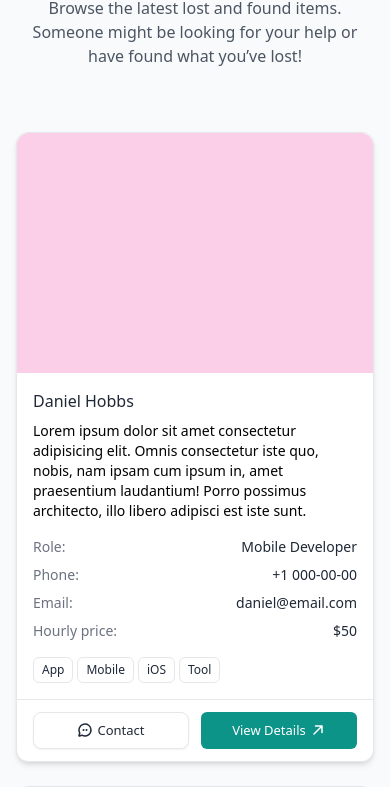
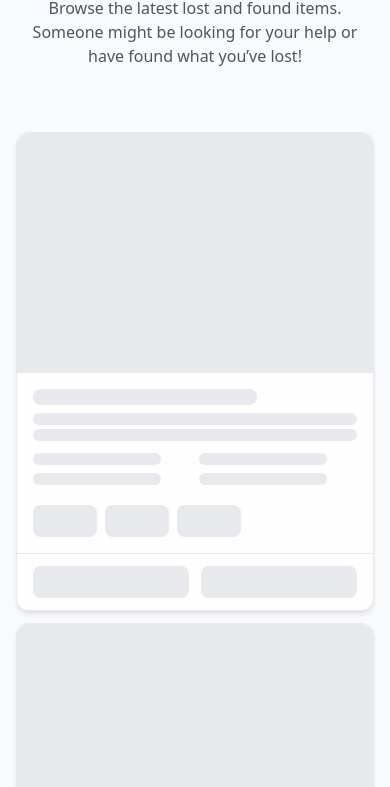
Before and after one commit to mohammadnahid7/foundly-client, a React (Vite) app: page / in a window 390 px wide. Shown: the part 1317-2104 px from the top of the page. Built offline with nearby package versions, Linux system fonts and the light colour scheme.

Commit message:
LostReportsPage: Reports grid responsive fixed

```diff
--- a/src/components/ReportGrid.jsx
+++ b/src/components/ReportGrid.jsx
@@ -1,18 +1,27 @@
 import clsx from "clsx";
-import { useEffect, useState } from "react";
+import { useContext, useEffect, useState } from "react";
+import { ReportsViewContext } from "../contexts/ReportsViewProvider";
+import { defaultTexts } from "../utils/DefaultTexts";
 import ReportCard from "./common/ReportCard";
 import ReportCardSkeleton from "./common/ReportCardSkeleton";
 
 const ReportGrid = ({ className = "" }) => {
 	const [documentLoad, setDocumentLoad] = useState(false);
+	const { reportsViewMode } = useContext(ReportsViewContext);
+	const isListMode = reportsViewMode == defaultTexts.reportsListView ? true : false;
+
 	useEffect(() => {
-		const timer = setTimeout(() => setDocumentLoad(true), 5000);
+		const timer = setTimeout(() => setDocumentLoad(true), 55000);
 		return () => clearTimeout(timer);
 	});
 
 	return (
 		<>
-			<div className={clsx(className, "grid grid-cols-1 md:grid-cols-2 lg:grid-cols-1 gap-6")}>
+			<div
+				className={clsx(
+					className,
+					`grid grid-cols-1 ${isListMode ? "overflow-x-scroll" : "md:grid-cols-2 lg:grid-cols-3 "} gap-3 md:gap-6`
+				)}>
 				{documentLoad
 					? [1, 2, 3].map((el, idx) => <ReportCard key={idx} />)
 					: [1, 2, 3].map((el, idx) => <ReportCardSkeleton key={idx} />)}
--- a/src/components/common/ReportCard.jsx
+++ b/src/components/common/ReportCard.jsx
@@ -13,9 +13,9 @@ const ReportCard = () => {
 	return (
 		<>
 			<div
-				className={`${isListMode ? "flex-row max-w-4xl place-self-center w-full" : "flex-col"} flex bg-white border shadow-md border-gray-200 rounded-xl dark:bg-neutral-800 dark:border-neutral-700`}>
+				className={`${isListMode ? "flex-row max-w-4xl place-self-start md:place-self-center w-full min-w-[620px]" : "flex-col"} flex bg-white border shadow-md border-gray-200 rounded-xl dark:bg-neutral-800 dark:border-neutral-700`}>
 				<div
-					className={`${isListMode ? "w-40 rounded-l-xl" : "rounded-t-xl h-60"} shrink-0 bg-pink-200 dark:bg-pink-800`}
+					className={`${isListMode ? "w-32 md:w-40 rounded-l-xl" : "rounded-t-xl h-60"} shrink-0 bg-pink-200 dark:bg-pink-800`}
 				/>
 				{/* Body */}
 				<div className={`${isListMode ? "flex-col items-left flex-1" : "flex-col"} p-4 h-full text-left flex`}>
@@ -23,11 +23,7 @@ const ReportCard = () => {
 						<h2 className={`${isListMode || "mb-2"} font-medium text-gray-800 dark:text-neutral-300`}>
 							Daniel Hobbs
 						</h2>
-						<p className="text-sm">
-							Lorem ipsum dolor sit amet consectetur adipisicing elit. Omnis consectetur iste quo, nobis, nam ipsam
-							cum ipsum in, amet praesentium laudantium! Porro possimus architecto, illo libero adipisci est iste
-							sunt.
-						</p>
+						<p className="text-sm">Lorem ipsum dolor sit amet consectetur adipisicing elit.</p>
 					</div>
 					{/* List */}
 					<dl
--- a/src/components/common/ReportCardSkeleton.jsx
+++ b/src/components/common/ReportCardSkeleton.jsx
@@ -1,54 +1,51 @@
-import * as DropdownMenu from "@radix-ui/react-dropdown-menu";
-import * as Tooltip from "@radix-ui/react-tooltip";
-import { PiArrowUpRightBold, PiChatCircleDotsBold, PiStarBold } from "react-icons/pi";
-import { RxPencil2, RxTrash } from "react-icons/rx";
-import { Link } from "react-router-dom";
+import { useContext } from "react";
+import { ReportsViewContext } from "../../contexts/ReportsViewProvider";
+import { defaultTexts } from "../../utils/DefaultTexts";
 const ReportCardSkeleton = () => {
+	const { reportsViewMode } = useContext(ReportsViewContext);
+	const isListMode = reportsViewMode == defaultTexts.reportsListView ? true : false;
+
 	return (
 		<>
-			<div className="flex flex-col bg-white border animate-pulse shadow-md border-gray-200 rounded-xl dark:bg-neutral-800 dark:border-neutral-700">
-				<div className="shrink-0 h-24 bg-gray-200 dark:bg-pink-800 rounded-t-xl" />
-				{/* Avatar */}
-				<div className="-mt-8 px-4 mb-3">
-					<div className="relative flex items-center gap-x-3">
-						<div className="relative w-20">
-							<span className="flex shrink-0 justify-center items-center size-20 bg-gray-200 text-pink-800 dark:bg-pink-800 dark:text-white text-2xl font-medium uppercase rounded-3xl ring-4 ring-white dark:ring-neutral-800"></span>
-						</div>
-
-						<div className="absolute bottom-2 end-0">
-							{/* Button Group */}
-							<div className="h-full flex justify-end items-end gap-x-2">
-								{/* Button */}
-								<span className="size-7 bg-gray-200 rounded-full"></span>
-								<span className="size-7 bg-gray-200 rounded-full"></span>
-							</div>
-							{/* End Button Group */}
-						</div>
+			<div
+				className={`${isListMode ? "flex-row max-w-4xl place-self-start md:place-self-center w-full min-w-[620px]" : "flex-col"} flex animate-pulse bg-white border shadow-md border-gray-200 rounded-xl dark:bg-neutral-800 dark:border-neutral-700`}>
+				<div
+					className={`${isListMode ? "w-32 md:w-40 rounded-l-xl" : "rounded-t-xl h-60"} shrink-0 bg-gray-200 dark:bg-pink-800`}
+				/>
+				{/* Body */}
+				<div className={`${isListMode ? "flex-col items-left flex-1" : "flex-col"} p-4 h-full text-left flex`}>
+					<div className={`${isListMode ? "flex-1 w-full" : "w-full"}`}>
+						<span className="bg-gray-200 rounded-full w-56 h-4 block"></span>
+						<span className="bg-gray-200 rounded-full w-full h-3 block mt-2"></span>
+						<span className="bg-gray-200 rounded-full w-full h-3 block mt-1"></span>
 					</div>
-				</div>
-				{/* End Avatar */}
-				{/* Body */}
-				<div className="p-4 h-full text-left">
-					<span className="bg-gray-200 rounded-full w-56 h-5 block"></span>
 					{/* List */}
-					<dl className="grid grid-cols-2 gap-x-2 mt-2">
-						<dt className="bg-gray-200 rounded-full w-48 h-5 block mt-2"></dt>
-						<dd className="bg-gray-200 rounded-full place-self-end w-48 h-5 block"></dd>
-						<dt className="bg-gray-200 rounded-full w-48 h-5 block mt-2"></dt>
-						<dd className="bg-gray-200 rounded-full place-self-end w-48 h-5 block"></dd>
-						<dt className="bg-gray-200 rounded-full w-48 h-5 block mt-2"></dt>
-						<dd className="bg-gray-200 rounded-full place-self-end w-48 h-5 block"></dd>
-					</dl>
+					<div
+						className={`${isListMode ? "*:inline-block text-left [&>span:nth-child(even)]:ml-2 mt-2" : "grid gap-x-2 grid-cols-2 mt-3"}`}>
+						{isListMode || (
+							<>
+								<span className="bg-gray-200 rounded-full mb-2 w-32 h-3 block"></span>
+								<span className="bg-gray-200 rounded-full mb-2 w-32 h-3 block"></span>
+							</>
+						)}
+						<span className="bg-gray-200 rounded-full w-32 h-3 block"></span>
+						<span className="bg-gray-200 rounded-full w-32 h-3 block"></span>
+					</div>
 					{/* End List */}
 					{/* Tags Group */}
-					<div className="flex flex-wrap gap-2 mt-5">
-						<span className="bg-gray-200 rounded-lg w-16 h-8 block"></span>
-						<span className="bg-gray-200 rounded-lg w-16 h-8 block"></span>
-						<span className="bg-gray-200 rounded-lg w-16 h-8 block"></span>
-					</div>
+					{isListMode || (
+						<>
+							<div className="flex flex-wrap gap-2 mt-5">
+								<span className="bg-gray-200 rounded-lg w-16 h-8 block"></span>
+								<span className="bg-gray-200 rounded-lg w-16 h-8 block"></span>
+								<span className="bg-gray-200 rounded-lg w-16 h-8 block"></span>
+							</div>
+						</>
+					)}
 				</div>
-				<div className="py-3 px-4 flex items-center gap-x-3 border-t border-gray-200 dark:border-neutral-700">
-					<span className="bg-gray-200 rounded-lg w-full h-8 block"></span>
+				<div
+					className={`${isListMode && "flex-col gap-y-2 justify-center border-none"} py-3 px-4 flex items-center gap-x-3 border-t border-gray-200 dark:border-neutral-700`}>
+					<span className={`${isListMode ? "w-28" : "w-full"} bg-gray-200 rounded-lg h-8 block`}></span>
 					<span className="bg-gray-200 rounded-lg w-full h-8 block"></span>
 				</div>
 			</div>
--- a/src/main.jsx
+++ b/src/main.jsx
@@ -4,6 +4,7 @@ import { createBrowserRouter, RouterProvider } from "react-router-dom";
 import ReportsViewProvider from "./contexts/ReportsViewProvider.jsx";
 import "./index.css";
 import ErrorPage from "./pages/ErrorPage.jsx";
+import FoundReportsPage from "./pages/FoundReportsPage.jsx";
 import HomePage from "./pages/HomePage.jsx";
 import LostReportsPage from "./pages/LostReportsPage.jsx";
 import { routes } from "./utils/DefaultTexts.js";
@@ -18,6 +19,10 @@ const allRoutes = createBrowserRouter([
 		element: <LostReportsPage />,
 	},
 	{
+		path: routes.foundReports,
+		element: <FoundReportsPage />,
+	},
+	{
 		path: "*",
 		element: <ErrorPage />,
 	},
--- /dev/null
+++ b/src/pages/FoundReportsPage.jsx
@@ -0,0 +1,102 @@
+import * as Toggle from "@radix-ui/react-toggle";
+import { useContext, useState } from "react";
+import { PiListDashesBold, PiMagnifyingGlassBold, PiSquaresFour } from "react-icons/pi";
+import ReportCardSkeleton from "../components/common/ReportCardSkeleton";
+import ReportGrid from "../components/ReportGrid";
+import { ReportsViewContext } from "../contexts/ReportsViewProvider";
+import { defaultTexts } from "../utils/DefaultTexts";
+
+const FoundReportsPage = () => {
+	const { reportsViewMode, setReportsViewMode } = useContext(ReportsViewContext);
+
+	return (
+		<>
+			<section className="relative overflow-hidden">
+				<div className="max-w-7xl mx-auto px-4 sm:px-6 lg:px-8 py-10 sm:py-24">
+					<div className="text-center">
+						<h1 className="max-w-4xl mx-auto text-4xl sm:text-6xl font-bold text-gray-800 dark:text-neutral-200">
+							All Reports
+						</h1>
+						<p className="mt-3 max-w-3xl mx-auto text-gray-600 dark:text-neutral-400">
+							Browse the latest lost and found items. Someone might be looking for your help or have found what
+							you’ve lost!
+						</p>
+						<div className="max-w-xl mx-auto mt-16">
+							<div className="p-4 border-b border-gray-200 dark:border-neutral-700">
+								{/* Input */}
+								<div className="relative">
+									<div className="absolute inset-y-0 start-0 flex items-center pointer-events-none z-20 ps-3">
+										<PiMagnifyingGlassBold className="size-4" />
+									</div>
+									<div className="flex items-center gap-x-2">
+										<div className="grow relative">
+											<input
+												type="text"
+												className="py-2 ps-10 pe-8 block w-full border border-gray-200 rounded-lg text-sm placeholder:text-gray-400 focus:border-blue-500 focus:ring-blue-500 disabled:opacity-50 disabled:pointer-events-none dark:bg-transparent dark:border-neutral-700 dark:text-neutral-300 dark:placeholder:text-white/60 dark:focus:ring-neutral-600"
+												placeholder="Search or type a command"
+											/>
+										</div>
+
+										<button
+											type="button"
+											className="py-2 px-3 inline-flex items-center gap-x-2 text-sm font-medium rounded-lg border border-transparent bg-blue-600 text-white hover:bg-blue-700 disabled:opacity-50 disabled:pointer-events-none focus:outline-none focus:ring-2 focus:ring-blue-500">
+											Search
+										</button>
+										<Toggle.Root asChild>
+											{reportsViewMode == defaultTexts.reportsGridView ? (
+												<button
+													onClick={() => setReportsViewMode(defaultTexts.reportsListView)}
+													type="button"
+													className="py-2 px-3 inline-flex items-center gap-x-2 text-sm font-medium rounded-lg border border-gray-200 bg-white text-gray-800 shadow-sm hover:bg-gray-50 disabled:opacity-50 disabled:pointer-events-none focus:outline-none focus:bg-gray-50 dark:bg-neutral-800 dark:border-neutral-700 dark:text-neutral-300 dark:hover:bg-neutral-700 dark:focus:bg-neutral-700">
+													<PiListDashesBold className="size-4" /> List View
+												</button>
+											) : (
+												<button
+													onClick={() => setReportsViewMode(defaultTexts.reportsGridView)}
+													type="button"
+													className="py-2 px-3 inline-flex items-center gap-x-2 text-sm font-medium rounded-lg border border-gray-200 bg-white text-gray-800 shadow-sm hover:bg-gray-50 disabled:opacity-50 disabled:pointer-events-none focus:outline-none focus:bg-gray-50 dark:bg-neutral-800 dark:border-neutral-700 dark:text-neutral-300 dark:hover:bg-neutral-700 dark:focus:bg-neutral-700">
+													<PiSquaresFour className="size-4" /> Grid View
+												</button>
+											)}
+										</Toggle.Root>
+									</div>
+								</div>
+								{/* End Input */}
+								{/* Button Group */}
+								<div className="mt-5 gap-1 sm:gap-2">
+									{/* Tag Group */}
+									<div className="flex flex-wrap gap-1 sm:gap-2">
+										<button
+											type="button"
+											className="py-2 px-3 inline-flex items-center gap-x-2 text-xs font-medium rounded-lg border border-gray-200 bg-white text-gray-800 shadow-sm hover:bg-gray-50 disabled:opacity-50 disabled:pointer-events-none focus:outline-none focus:bg-gray-50 dark:bg-neutral-800 dark:border-neutral-700 dark:text-neutral-300 dark:hover:bg-neutral-700 dark:focus:bg-neutral-700">
+											Bag
+										</button>
+										<button
+											type="button"
+											className="py-2 px-3 inline-flex items-center gap-x-2 text-xs font-medium rounded-lg border border-gray-200 bg-white text-gray-800 shadow-sm hover:bg-gray-50 disabled:opacity-50 disabled:pointer-events-none focus:outline-none focus:bg-gray-50 dark:bg-neutral-800 dark:border-neutral-700 dark:text-neutral-300 dark:hover:bg-neutral-700 dark:focus:bg-neutral-700">
+											Bag
+										</button>
+										<button
+											type="button"
+											className="py-2 px-3 inline-flex items-center gap-x-2 text-xs font-medium rounded-lg border border-gray-200 bg-white text-gray-800 shadow-sm hover:bg-gray-50 disabled:opacity-50 disabled:pointer-events-none focus:outline-none focus:bg-gray-50 dark:bg-neutral-800 dark:border-neutral-700 dark:text-neutral-300 dark:hover:bg-neutral-700 dark:focus:bg-neutral-700">
+											Bag
+										</button>
+										<button
+											type="button"
+											className="py-2 px-3 inline-flex items-center gap-x-2 text-xs font-medium rounded-lg border border-gray-200 bg-white text-gray-800 shadow-sm hover:bg-gray-50 disabled:opacity-50 disabled:pointer-events-none focus:outline-none focus:bg-gray-50 dark:bg-neutral-800 dark:border-neutral-700 dark:text-neutral-300 dark:hover:bg-neutral-700 dark:focus:bg-neutral-700">
+											Bag
+										</button>
+									</div>
+								</div>
+								{/* End Button Group */}
+							</div>
+						</div>
+						<ReportGrid className="mt-16" />
+					</div>
+				</div>
+			</section>
+		</>
+	);
+};
+
+export default FoundReportsPage;
```
